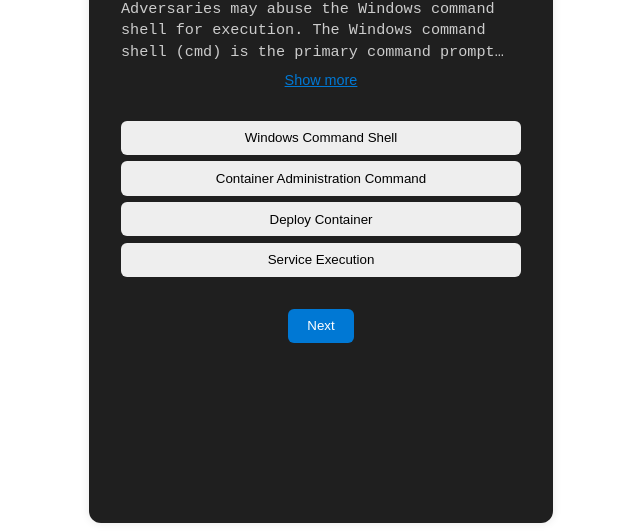
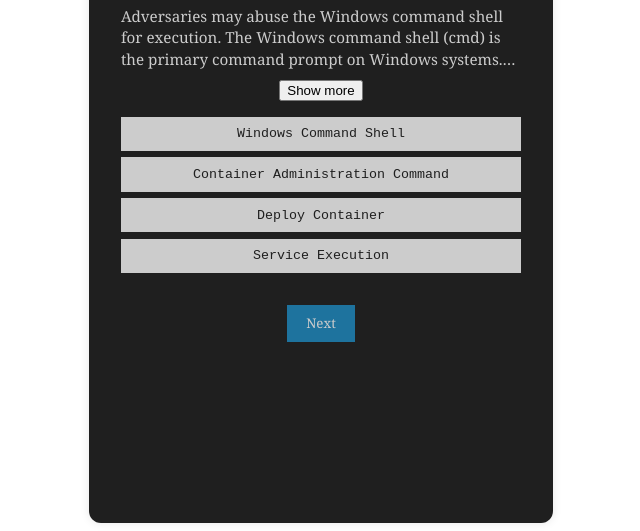
Before and after one commit to jasonholloway125/TestingSomething, a plain HTML site: page index.html in a window 1280 px wide. Shown: the part 269-800 px from the top of the page, without its empty margins (319-959 px from the left). Drawn offline with Linux system fonts and the light colour scheme.

Commit message:
CSS change 2

```diff
--- a/style.css
+++ b/style.css
@@ -25,7 +25,7 @@ html, body {
   display: flex;
   flex-direction: column;
   justify-content: center;
-  font-family: 'Courier New', Courier, monospace;
+  font-family: Cambria, Cochin, Georgia, Times, 'Times New Roman', serif;
 }
 
 /* Question text with truncation */
@@ -47,19 +47,20 @@ html, body {
 #question.expanded {
   max-height: none;
 }
-
+MITRE ATT&CL
 #expand-btn {
   background: none;
   border: none;
-  color: #0078d4;
+  color: #1e739e;
   cursor: pointer;
   font-size: 0.9rem;
   text-decoration: underline;
   margin-bottom: 1rem;
+  font-family: Cambria, Cochin, Georgia, Times, 'Times New Roman', serif;
 }
 
 #expand-btn:hover {
-  color: #005ea1;
+  color: #155a7c;
 }
 
 /* Answers list */
@@ -76,14 +77,16 @@ html, body {
   width: 100%;
   padding: 0.6rem;
   border: none;
-  border-radius: 6px;
-  background-color: #eee;
+  border-radius: 0px;
+  background-color: #cccccc;
   cursor: pointer;
   transition: background-color 0.3s ease;
+  font-family: 'Courier New', Courier, monospace;
+  color:#1f1f1f
 }
 
 #answers button:hover:not(:disabled) {
-  background-color: #ddd;
+  background-color: #b3b3b3;
 }
 
 #answers button:disabled {
@@ -93,17 +96,18 @@ html, body {
 
 /* Navigation buttons */
 button#next-btn, button#restart-btn {
-  background: #0078d4;
-  color: white;
+  background: #1e739e;
+  color: #cccccc;
   border: none;
   padding: 0.6rem 1.2rem;
-  border-radius: 6px;
+  border-radius: 0px;
   cursor: pointer;
   margin-top: 1rem;
+  font-family: Cambria, Cochin, Georgia, Times, 'Times New Roman', serif;
 }
 
 button#next-btn:hover, button#restart-btn:hover {
-  background: #005ea1;
+  background: #1e739e;
 }
 
 .hidden {
```
